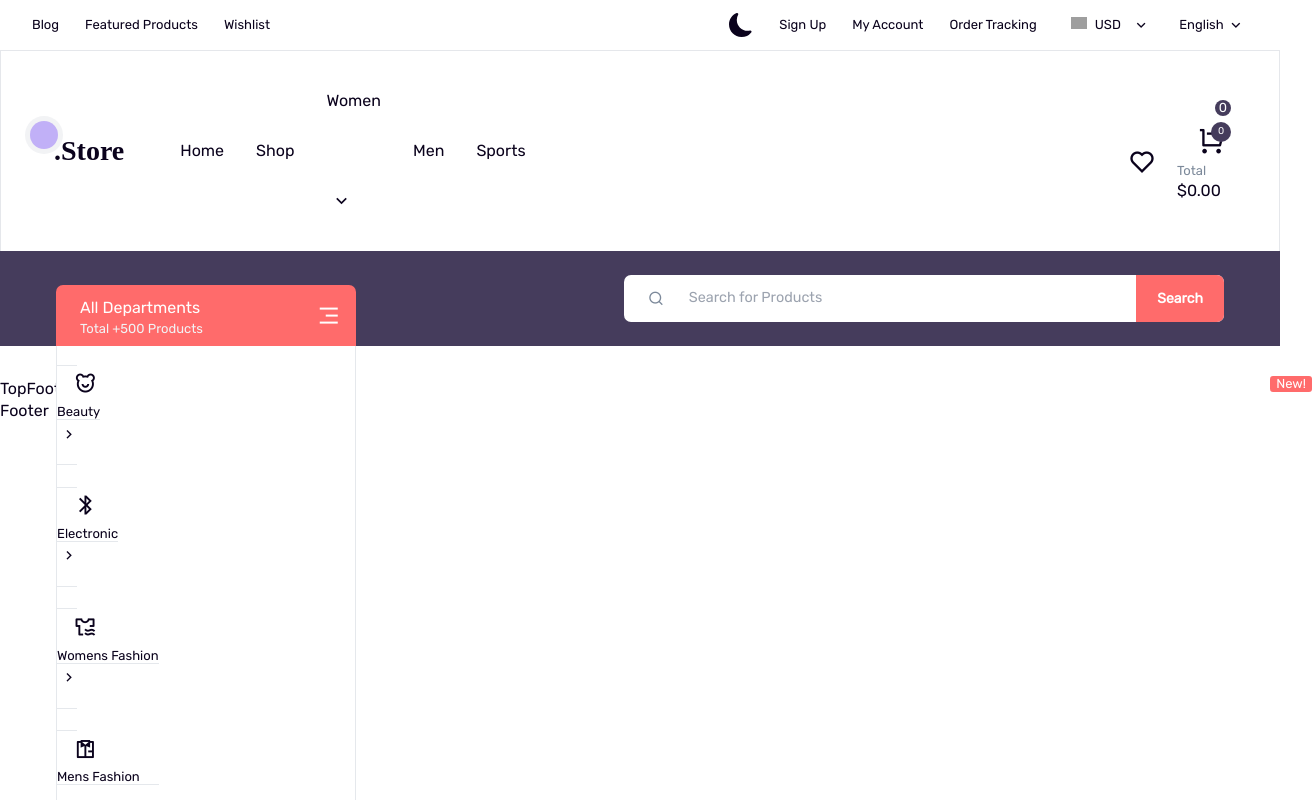
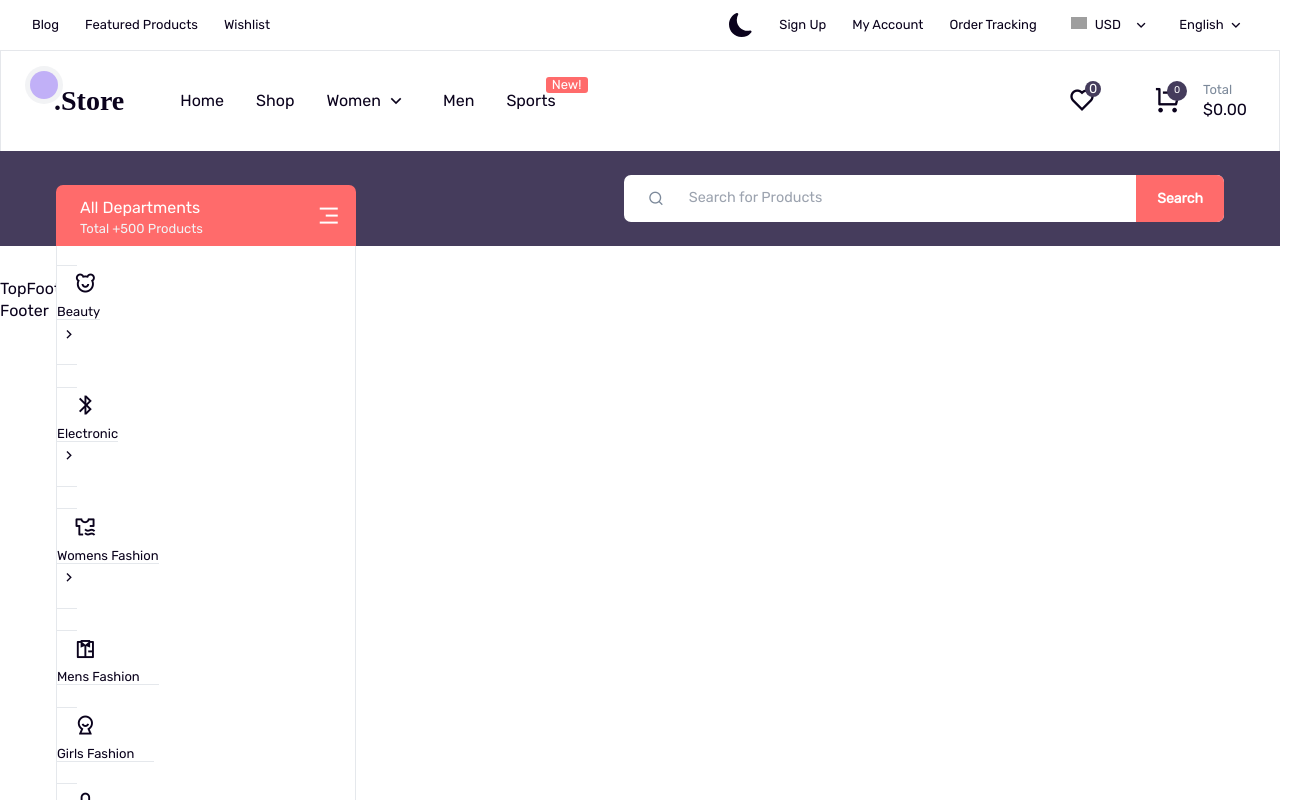
Before and after one commit to sdy2000/top-shop, a React (Vite) app: page / in a window 1280 px wide. Shown: the top 800 px of the page, 1312 px wide, since content can reach past the window. Built offline with nearby package versions, Linux system fonts and the light colour scheme; grey boxes are pictures that could not be loaded.

Commit message:
header.jsx style is ok

```diff
--- a/src/features/layouts/home-layout/header.jsx
+++ b/src/features/layouts/home-layout/header.jsx
@@ -1,5 +1,5 @@
 const Header = () => {
-  return <div>
+  return <header>
     <div className="header-nav">
       <div className="container">
         <div className="wrapper flexitem">
@@ -240,6 +240,6 @@ const Header = () => {
         </div>
       </div>
     </div>
-  </div>;
+  </header>;
 };
 export default Header;
```
